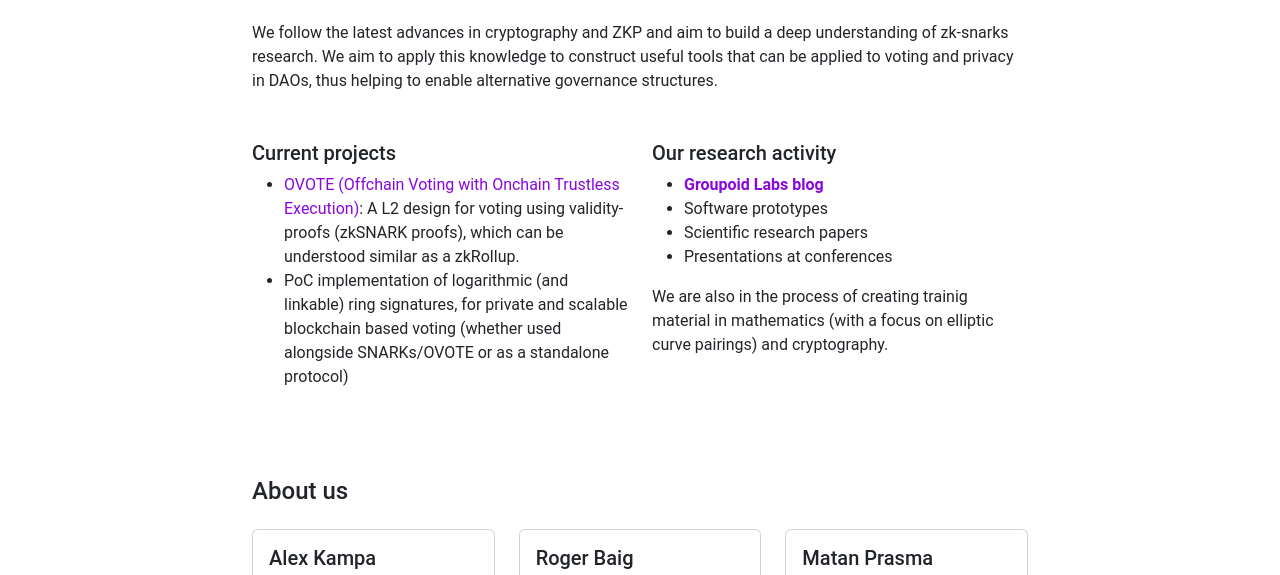
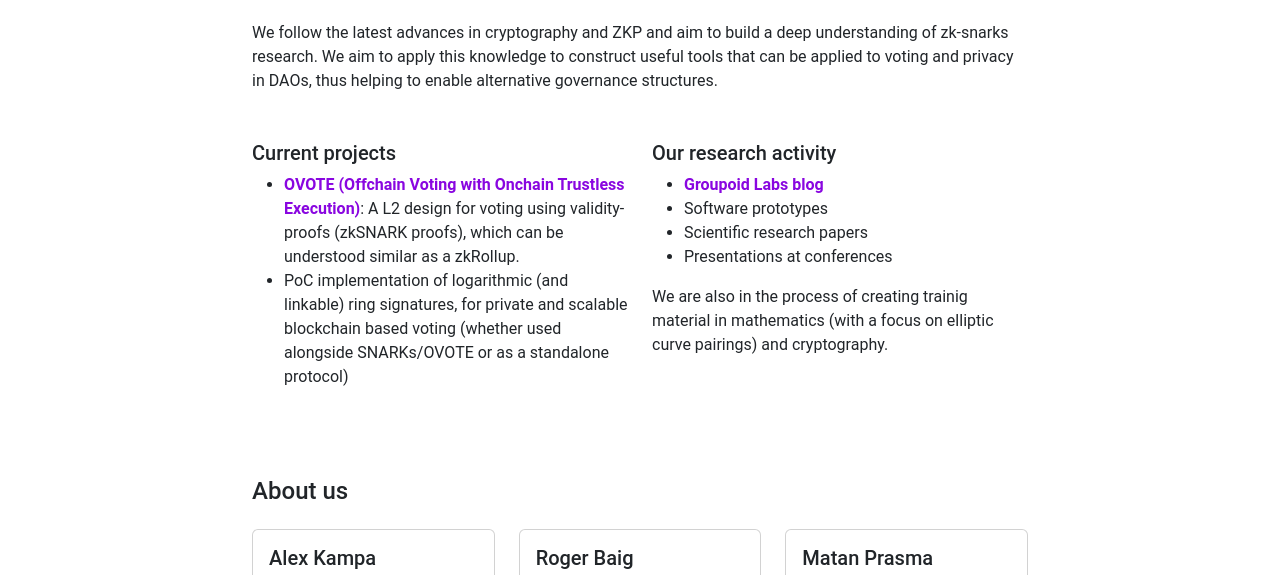
Before and after one commit to aragonzkresearch/web, a plain HTML site: page index.html in a window 1280 px wide. Shown: the part 190-765 px from the top of the page. Drawn offline with nearby package versions, Linux system fonts and the light colour scheme.

Commit message:
Update index.html

```diff
--- a/index.html
+++ b/index.html
@@ -53,7 +53,7 @@
 				<div class="col-sm-6">
 			<h5>Current projects</h5>
 			<ul>
-				<li><a href="https://blog.groupoidlabs.io/ovote.html" target="_blank">OVOTE (Offchain Voting with Onchain Trustless Execution)</a>: A L2 design for voting using validity-proofs (zkSNARK proofs), which can be understood similar as a zkRollup.</li>
+				<li><a href="https://blog.groupoidlabs.io/ovote.html" target="_blank"><b>OVOTE (Offchain Voting with Onchain Trustless Execution)</b></a>: A L2 design for voting using validity-proofs (zkSNARK proofs), which can be understood similar as a zkRollup.</li>
 				<li>PoC implementation of logarithmic (and linkable) ring signatures, for private and scalable blockchain based voting (whether used alongside SNARKs/OVOTE or as a standalone protocol)</li>
 			</ul>
 				</div>
```
